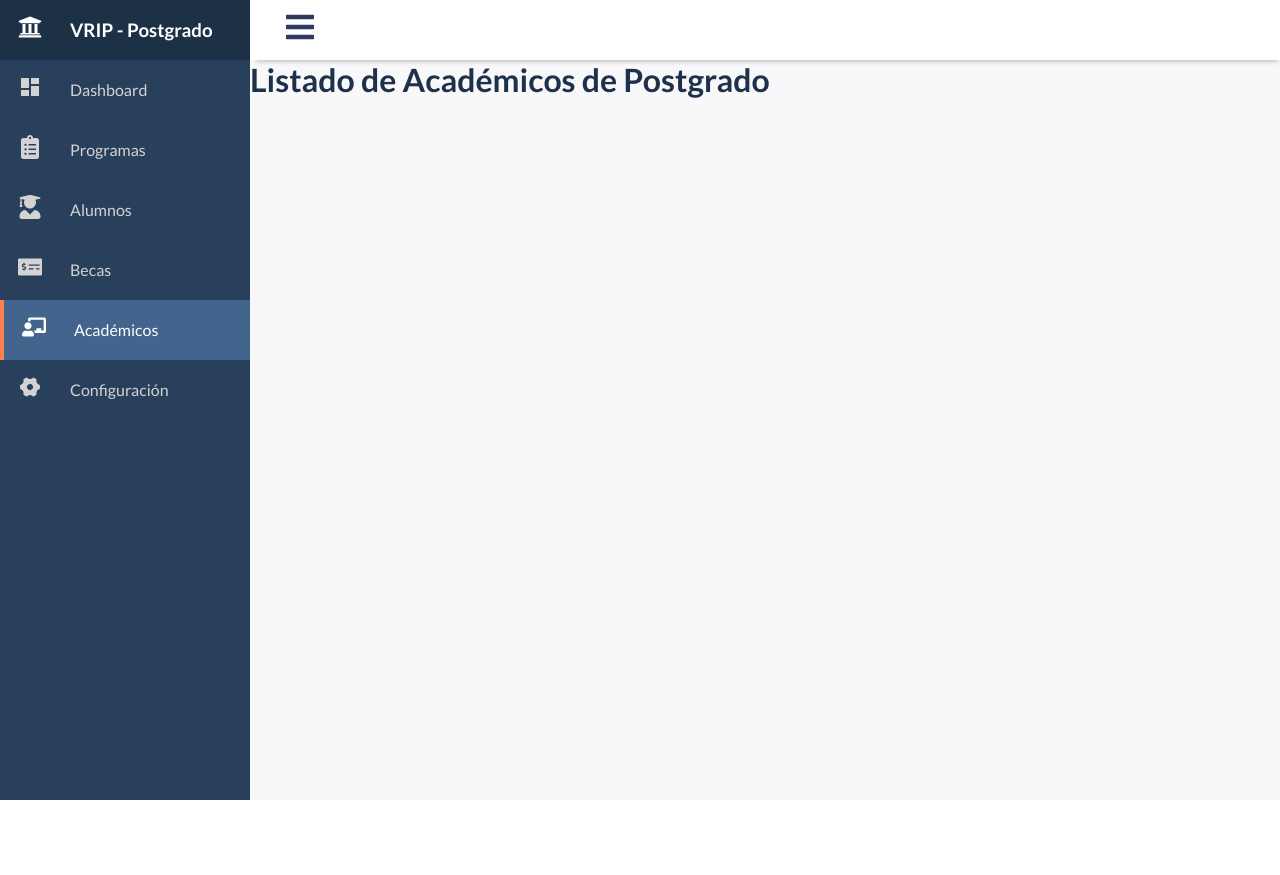
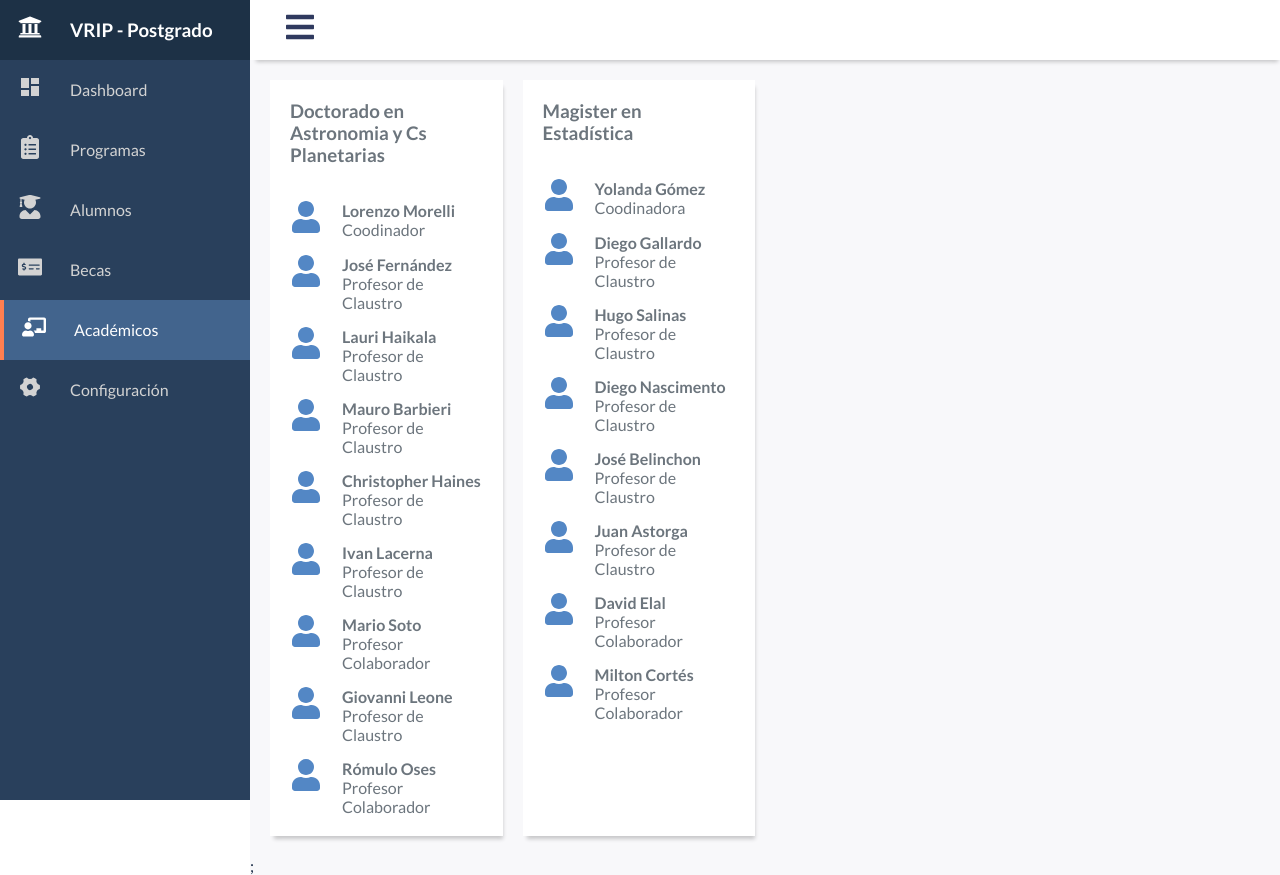
Before and after one commit to cristianortiz/sidebar_stylcomp, a React (Create React App) app: page /home/academicos in a window 1280 px wide. Before the commit the page ends 800 px from the top, so only its background shows below. Built offline with nearby package versions, Linux system fonts and the light colour scheme.

Commit message:
component academicos, basic style and data load

```diff
--- /dev/null
+++ b/src/components/Cards/AcademicosList.js
@@ -0,0 +1,45 @@
+import React from "react";
+import {
+  CardContainer,
+  CardTitle,
+  CardBody,
+  AcadListItem,
+  AcadImage,
+  AcadName,
+  AcadRole,
+} from "./cards.styles";
+
+const AcademicosList = ({ academicosData }) => {
+  console.log(academicosData);
+
+  return (
+    <>
+      {academicosData.map((item, index) => {
+        return (
+          <CardContainer item={item} key={index} block={true}>
+            {
+              <CardTitle>
+                <h3>{item.programa}</h3>
+              </CardTitle>
+            }
+            <CardBody margin={true}>
+              {item.academicos.map((item2, index) => {
+                return (
+                  <AcadListItem item2={item2} key={index}>
+                    {<AcadImage>{item2.icon}</AcadImage>}
+                    <AcadName>
+                      <h4>{item2.nombre}</h4>
+                      <AcadRole>{item2.perfil}</AcadRole>
+                    </AcadName>
+                  </AcadListItem>
+                );
+              })}
+            </CardBody>
+          </CardContainer>
+        );
+      })}
+    </>
+  );
+};
+
+export default AcademicosList;
--- a/src/components/Cards/cards.styles.js
+++ b/src/components/Cards/cards.styles.js
@@ -1,5 +1,4 @@
 import styled from "@emotion/styled";
-//import { Link, NavLink } from "react-router-dom";
 
 export const CardsBox = styled.div`
   position: relative;
@@ -8,6 +7,9 @@ export const CardsBox = styled.div`
   display: grid;
   grid-template-columns: repeat(4, 1fr);
   grid-gap: 20px;
+  /* @media (max-width: ${(props) => (props.keep_size ? "1280px" : "992px")}) {
+    grid-template-columns: repeat(2, 1fr);
+  } */
   @media (max-width: 992px) {
     grid-template-columns: repeat(2, 1fr);
   }
@@ -16,12 +18,12 @@ export const CardsBox = styled.div`
     grid-template-columns: repeat(1, 1fr);
   }
 `;
-
 export const CardContainer = styled.div`
   position: relative;
   padding: 20px;
   background: #fff;
-  display: flex;
+  display: ${(props) =>
+    props.block ? "block;" : "flex"}; //for academic card container
   justify-content: space-between;
   cursor: pointer;
   box-shadow: 2px 5px 4px -2px rgba(0, 0, 0, 0.2);
@@ -29,6 +31,8 @@ export const CardContainer = styled.div`
 
 export const CardBody = styled.div`
   display: block;
+  margin-top: ${(props) =>
+    props.margin ? "20px" : "0"}; //for Academic card body
 `;
 
 export const CardNumber = styled.div`
@@ -38,6 +42,11 @@ export const CardNumber = styled.div`
   color: #1d3146;
 `;
 export const CardTitle = styled.div`
+  display: block;
+  color: #6c757d;
+  font-size: 1em;
+`;
+export const CardTitleH2 = styled.h2`
   color: #6c757d;
   font-size: 1em;
 `;
@@ -46,3 +55,23 @@ export const CardIcon = styled.div`
   font-size: 2em;
   color: #5387c5;
 `;
+
+export const AcadListItem = styled.div`
+  display: flex;
+  width: 100%;
+`;
+export const AcadImage = styled.div`
+  display: inline;
+  font-size: 2em;
+  color: #5387c5;
+  margin-right: 20px;
+  padding: 15px 0 0 0;
+`;
+export const AcadName = styled.div`
+  color: #6c757d;
+  font-size: 1em;
+  padding-top: 15px;
+`;
+export const AcadRole = styled.p`
+  color: #6c757d;
+`;
--- a/src/components/Cards/cardsData.js
+++ b/src/components/Cards/cardsData.js
@@ -22,3 +22,102 @@ export const cardsData = [
     icon: <FaIcons.FaGraduationCap />,
   },
 ];
+
+export const academicosData = [
+  {
+    programa: "Doctorado en Astronomia y Cs Planetarias",
+    academicos: [
+      {
+        nombre: "Lorenzo Morelli",
+        perfil: "Coodinador",
+        icon: <FaIcons.FaUser />,
+      },
+      {
+        nombre: "José Fernández",
+        perfil: "Profesor de Claustro",
+        icon: <FaIcons.FaUser />,
+      },
+      {
+        nombre: "Lauri Haikala",
+        perfil: "Profesor de Claustro",
+        icon: <FaIcons.FaUser />,
+      },
+      {
+        nombre: "Mauro Barbieri",
+        perfil: "Profesor de Claustro",
+        icon: <FaIcons.FaUser />,
+      },
+      {
+        nombre: "Christopher Haines",
+        perfil: "Profesor de Claustro",
+        icon: <FaIcons.FaUser />,
+      },
+      {
+        nombre: "Ivan Lacerna",
+        perfil: "Profesor de Claustro",
+        icon: <FaIcons.FaUser />,
+      },
+      {
+        nombre: "Mario Soto",
+        perfil: "Profesor Colaborador",
+        icon: <FaIcons.FaUser />,
+      },
+      {
+        nombre: "Giovanni Leone",
+        perfil: "Profesor de Claustro",
+        icon: <FaIcons.FaUser />,
+      },
+      {
+        nombre: "Rómulo Oses",
+        perfil: "Profesor Colaborador",
+        icon: <FaIcons.FaUser />,
+      },
+    ],
+  },
+  {
+    programa: "Magister en Estadística",
+    academicos: [
+      {
+        nombre: "Yolanda Gómez",
+        perfil: "Coodinadora",
+        icon: <FaIcons.FaUser />,
+      },
+      {
+        nombre: "Diego Gallardo",
+        perfil: "Profesor de Claustro",
+        icon: <FaIcons.FaUser />,
+      },
+      {
+        nombre: "Hugo Salinas",
+        perfil: "Profesor de Claustro",
+        icon: <FaIcons.FaUser />,
+      },
+      {
+        nombre: "Diego Nascimento",
+        perfil: "Profesor de Claustro",
+        icon: <FaIcons.FaUser />,
+      },
+      {
+        nombre: "José Belinchon",
+        perfil: "Profesor de Claustro",
+        icon: <FaIcons.FaUser />,
+      },
+
+      {
+        nombre: "Juan Astorga",
+        perfil: "Profesor de Claustro",
+        icon: <FaIcons.FaUser />,
+      },
+      {
+        nombre: "David Elal",
+        perfil: "Profesor Colaborador",
+        icon: <FaIcons.FaUser />,
+      },
+      {
+        nombre: "Milton Cortés",
+        perfil: "Profesor Colaborador",
+        icon: <FaIcons.FaUser />,
+      },
+    ],
+  },
+];
--- a/src/components/Charts/BecadosChart.js
+++ b/src/components/Charts/BecadosChart.js
@@ -1,6 +1,6 @@
 import React, { useEffect, useState } from "react";
 import { Bar } from "react-chartjs-2";
-import { ChartContainer } from "./charts.styles";
+import { ChartContainerLeft } from "./charts.styles";
 
 const BecadosChart = ({ Becados }) => {
   const [chartData, setChartData] = useState({});
@@ -23,11 +23,12 @@ const BecadosChart = ({ Becados }) => {
     Chart();
   }, []);
   return (
-    <ChartContainer>
+    <ChartContainerLeft>
       <Bar
         data={chartData}
         options={{
           responsive: true,
+          maintainAspectRatio: false,
           plugins: {
             legend: {
               position: "top",
@@ -48,7 +49,7 @@ const BecadosChart = ({ Becados }) => {
           },
         }}
       />
-    </ChartContainer>
+    </ChartContainerLeft>
   );
 };
 
--- a/src/components/Charts/MatriculaChart.js
+++ b/src/components/Charts/MatriculaChart.js
@@ -28,6 +28,7 @@ const MatriculaChart = ({ Matricula }) => {
         data={chartData}
         options={{
           responsive: true,
+          maintainAspectRatio: false,
           plugins: {
             legend: {
               position: "top",
--- a/src/components/Charts/charts.styles.js
+++ b/src/components/Charts/charts.styles.js
@@ -2,20 +2,38 @@ import styled from "@emotion/styled";
 export const ChartBox = styled.div`
   position: relative;
   width: 100%;
-  padding: 20px;
-  padding-top: 0;
-  display: grid;
-  grid-gap: 20px;
-  grid-template-columns: repeat(2, 1fr);
-  @media (max-width: 992px) {
+  padding: 0 20px 0 20px;
+  //display: grid;
+  //grid-gap: 20px;
+  //grid-template-columns: repeat(2, 1fr);
+  /* @media (max-width: 992px) {
     grid-template-columns: repeat(1, 1fr);
-  }
+  } */
 `;
 export const ChartContainer = styled.div`
   position: relative;
-  //min-height: 350px;
-  display: flex;
+  min-height: 300px;
+  width: 49%;
+  display: inline-flex;
   background: #fff;
   padding: 20px;
   box-shadow: 2px 5px 4px -2px rgba(0, 0, 0, 0.2);
+  @media (max-width: 992px) {
+    width: 100%;
+  }
 `;
+export const ChartContainerLeft = styled.div`
+  position: relative;
+  width: 49%;
+  min-height: 300px;
+  display: inline-flex;
+  margin-left: 2%;
+  background: #fff;
+  padding: 20px;
+  box-shadow: 2px 5px 4px -2px rgba(0, 0, 0, 0.2);
+  @media (max-width: 992px) {
+    width: 100%;
+    margin-left: 0;
+    margin-top: 20px;
+  }
+`;
--- a/src/pages/Academicos/Academicos.js
+++ b/src/pages/Academicos/Academicos.js
@@ -1,7 +1,17 @@
 import React from "react";
+import AcademicosList from "../../components/Cards/AcademicosList";
+import { CardsBox } from "../../components/Cards/cards.styles";
+import { academicosData } from "../../components/Cards/cardsData";
 
 const Academicos = () => {
-  return <h1>Listado de Académicos de Postgrado</h1>;
+  return (
+    <>
+      <CardsBox keep_size={true}>
+        <AcademicosList academicosData={academicosData}></AcademicosList>
+      </CardsBox>
+      ;
+    </>
+  );
 };
 
 export default Academicos;
--- a/src/pages/Dashboard/Dashboard.js
+++ b/src/pages/Dashboard/Dashboard.js
@@ -17,6 +17,7 @@ const Dashboard = () => {
       </CardsBox>
       <ChartBox>
         <MatriculaChart Matricula={Matricula} />
+
         <BecadosChart Becados={Becados} />
       </ChartBox>
     </>
```
